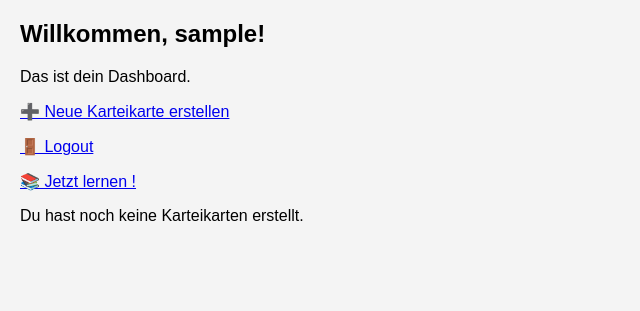
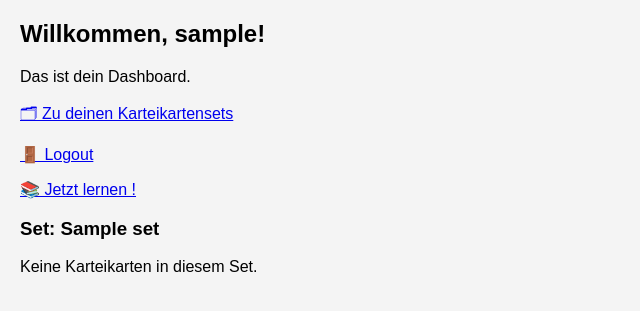
Before and after one commit to SCREWYT/vocapp, a Flask app: template templates/dashboard.html in a window 1280 px wide. Shown: the top 311 px of the page, without its empty margins (0-640 px from the left). Run offline with Flask 3, Linux system fonts and the light colour scheme; the template is opened without the code that fills it: most values are stand-ins (such as "Sample title", 1, 10 or a date in 2020).

Commit message:
readjust dashboard.html

```diff
--- a/templates/dashboard.html
+++ b/templates/dashboard.html
@@ -6,37 +6,53 @@
 
 <p>Das ist dein Dashboard.</p>                                            <!-- Kurzer Erklärungstext oder Hinweis für den Nutzer. p = paragraph -->
 
-<p><a href="{{ url_for('add_flashcard') }}">➕ Neue Karteikarte erstellen</a></p> <!-- Link zum Formular, um eine neue Karteikarte anzulegen. href = hypertext reference -->
+<!-- Link zur Set-Übersicht, da Karteikarten jetzt über Sets verwaltet werden -->
+<p><a href="{{ url_for('sets_overview') }}">🗂 Zu deinen Karteikartensets</a></p>
+
+<!-- Link zum Logout -->
 <p><a href="{{ url_for('logout') }}">🚪 Logout</a></p>                              <!-- Link, der zur Logout-Funktion führt. Die URL wird mit Flask/Jinja automatisch generiert -->
-<p><a href="{{ url_for('learn') }}">📚 Jetzt lernen ! </a></p>    <!-- Link zum Lernmodus. Führt zur Route /learn -->
 
-{% if flashcards %}                                                            <!-- Wenn Karteikarten vorhanden sind, wird eine Tabelle angezeigt -->
-    <h3>Deine Karteikarten</h3>                                                 <!-- Unterüberschrift für die Tabelle -->
-    <table border="1" cellpadding="8" cellspacing="0">                           <!-- Tabelle mit Rahmen und etwas Abstand. Padding = Polster des Feldes. Cellspacing = Abstand zwischen Zellen -->
+<!-- Link zum Lernmodus (Set-Auswahl) -->
+<p><a href="{{ url_for('learn_select_set') }}">📚 Jetzt lernen !</a></p>    <!-- Link zum Lernmodus. Führt zur Route /learn/sets -->
+
+{#
+Wenn du möchtest, kannst du hier pro Set eine Tabelle mit den Karten anzeigen,
+ansonsten lieber nur die Links lassen und die Verwaltung über Sets machen.
+#}
+
+{% if sets %}                                                            <!-- Wenn Sets vorhanden sind, kann man hier Listen ausgeben -->
+    {% for set in sets %}
+        <h3>Set: {{ set.name }}</h3>                                    <!-- Überschrift pro Set -->
+        {% if set.flashcards %}
+            <table border="1" cellpadding="8" cellspacing="0">           <!-- Tabelle mit Rahmen und Abstand -->
                 <thead>
                     <tr>
-                <th>Frage</th>                                                      <!-- th = Tabellenkopf: Spalte für Fragen -->
-                <th>Antwort</th>                                                     <!-- Tabellenkopf: Spalte für Antworten -->
-                <th>Aktionen</th>                                                    <!-- Tabellenkopf: Spalte für Bearbeiten/Löschen -->
+                        <th>Frage</th>                                  <!-- Tabellenkopf Frage -->
+                        <th>Antwort</th>                                <!-- Tabellenkopf Antwort -->
+                        <th>Aktionen</th>                               <!-- Tabellenkopf Aktionen -->
                     </tr>
                 </thead>
-        <tbody>                                                                         <!-- tbody = table body -->
-            {% for card in flashcards %}                                                 <!-- Schleife über alle vorhandenen Karteikarten -->
+                <tbody>
+                    {% for card in set.flashcards %}
                         <tr>
-                    <td>{{ card.question }}</td>                                           <!-- Zeigt die Frage an -->
-                    <td>{{ card.answer }}</td>                                              <!-- Zeigt die Antwort an -->
-                    <td>                                                                    <!-- Aktionsspalte: Buttons zum Bearbeiten und Löschen -->
-                        <a href="{{ url_for('edit_flashcard', id=card['id']) }}">Bearbeiten</a>   <!-- Link zur Bearbeitungsseite der Karte -->
-                        <form action="{{ url_for('delete_flashcard', id=card['id']) }}" method="POST" style="display:inline;"> <!-- Formular zum Löschen der Karte, POST-Methode -->
-                            <button type="submit" onclick="return confirm('Karte wirklich löschen?')">Löschen</button>           <!-- Button mit Bestätigungsabfrage -->
+                            <td>{{ card.question }}</td>                 <!-- Frage anzeigen -->
+                            <td>{{ card.answer }}</td>                   <!-- Antwort anzeigen -->
+                            <td>                                        <!-- Aktionen: bearbeiten, löschen -->
+                                <a href="{{ url_for('edit_flashcard', id=card.id) }}">Bearbeiten</a>
+                                <form action="{{ url_for('delete_flashcard', id=card.id) }}" method="POST" style="display:inline;">
+                                    <button type="submit" onclick="return confirm('Karte wirklich löschen?')">Löschen</button>
                                 </form>
                             </td>
                         </tr>
                     {% endfor %}
                 </tbody>
-    </table>                                                                                    <!-- table = Gesamtcontainer, tbody = Eigentlicher Datenbereich -->
+            </table>
         {% else %}
-    <p>Du hast noch keine Karteikarten erstellt.</p>                                              <!-- Hinweis, falls noch keine Karten vorhanden sind -->
+            <p>Keine Karteikarten in diesem Set.</p>
+        {% endif %}
+    {% endfor %}
+{% else %}
+    <p>Du hast noch keine Karteikartensets erstellt.</p>
 {% endif %}
 
 {% endblock %}                                                                                       <!-- Ende des Inhalts-Blocks – alles zwischen Block und Endblock wird ins Template eingesetzt -->
```
Lines whose indentation alone changed are shown as unchanged.
